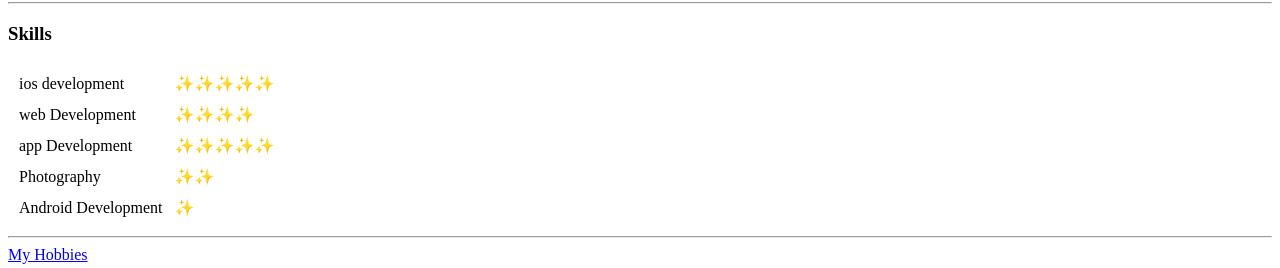
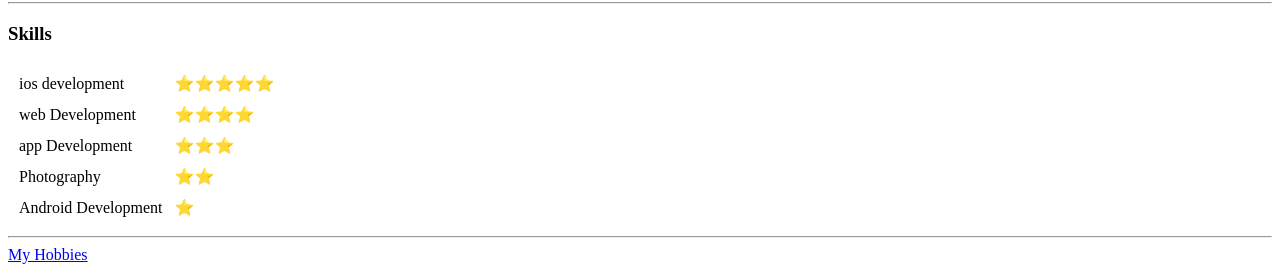
Before and after one commit to Umeshkyadav314/cv, a plain HTML site: page index.html in a window 1280 px wide. Shown: the part 543-811 px from the top of the page. Drawn offline with Linux system fonts and the light colour scheme.

Commit message:
Update index.html

```diff
--- a/index.html
+++ b/index.html
@@ -49,79 +49,26 @@
     <hr>
     <h3>Skills</h3>
 
-    <!-- <table>
-        <tr>
-            <td>
-                <table>
-                <tr>
-                    <td>ios development</td>
-                    <td>✨✨✨✨✨</td>
-                </tr>
-                <tr>
-                    <td>web Development</td>
-                    <td>✨✨✨✨</td>
-                </tr>
-                <tr>
-                    <td>app Development</td>
-                    <td>✨✨✨✨✨</td>
-                </tr>
-                <tr>
-                    <td>Photography</td>
-                    <td>✨✨</td>
-                </tr>
-                <tr>
-                    <td>Android Development</td>
-                    <td>✨</td>
-                </tr>
-                </table>
-            </td>
-            <td>
-                <table>
-                <tr>
-                    <td>ios development</td>
-                    <td>✨✨✨✨✨</td>
-                </tr>
-                <tr>
-                    <td>web Development</td>
-                    <td>✨✨✨✨</td>
-                </tr>
-                <tr>
-                    <td>app Development</td>
-                    <td>✨✨✨✨✨</td>
-                </tr>
-                <tr>
-                    <td>Photography</td>
-                    <td>✨✨</td>
-                </tr>
-                <tr>
-                    <td>Android Development</td>
-                    <td>✨</td>
-                </tr>
-                </table>
-            </td>
-
-        </tr>
-     </table> -->
      <table cellspacing="10">
         <tr>
             <td>ios development</td>
-            <td>✨✨✨✨✨</td>
+            <td>⭐️⭐️⭐️⭐️⭐️</td>
         </tr>
         <tr>
             <td>web Development</td>
-            <td>✨✨✨✨</td>
+            <td>⭐️⭐️⭐️⭐️</td>
         </tr>
         <tr>
             <td>app Development</td>
-            <td>✨✨✨✨✨</td>
+            <td>⭐️⭐️⭐️</td>
         </tr>
         <tr>
             <td>Photography</td>
-            <td>✨✨</td>
+            <td>⭐️⭐</td>
         </tr>
         <tr>
             <td>Android Development</td>
-            <td>✨</td>
+            <td>⭐️</td>
         </tr>
     </table>
     <hr>
```
